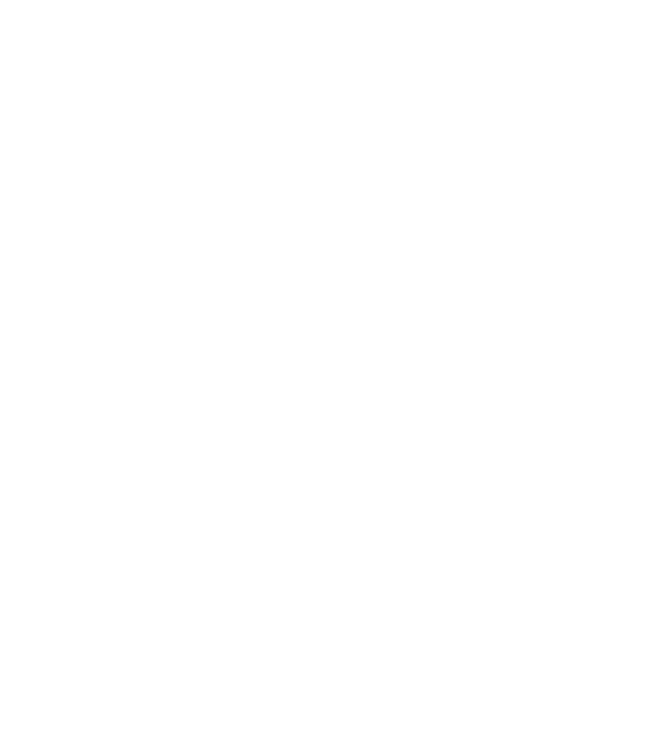
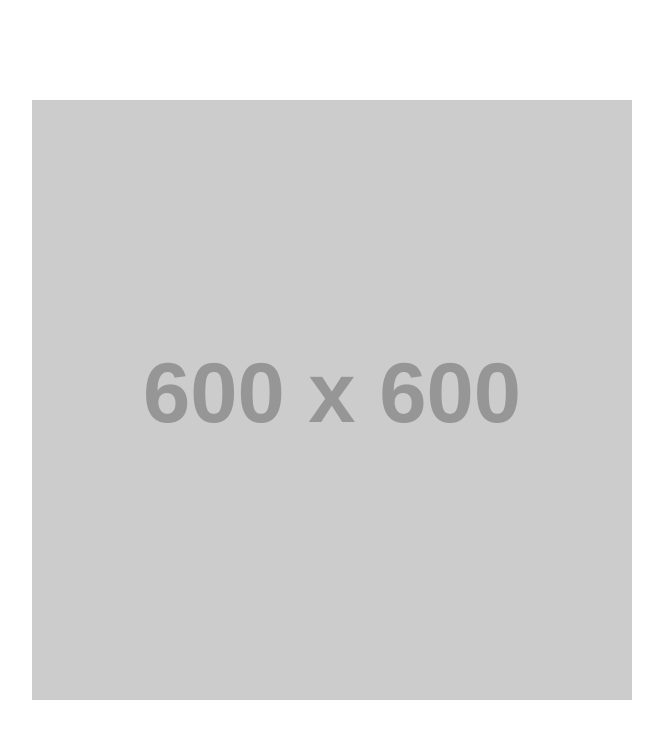
Before and after one commit to BenPrt/see-me-scrolling, a Vue app: page / in a window 1280 px wide. Shown: the top 738 px of the page, without its empty margins (308-971 px from the left). Built offline with nearby package versions, Linux system fonts and the light colour scheme.

Commit message:
Added square generation with z-index management

```diff
--- a/src/App.vue
+++ b/src/App.vue
@@ -1,5 +1,14 @@
 <template>
-  <div id="app"> </div>
+  <div id="app">
+    <div id="img-scroll">
+      <div id="img-stack">
+        <div class="img-container" v-for="picture in pictures" v-bind:key="picture.id"
+        v-bind:style="getStyle(pictures, picture)">
+          <img class="img-element" v-bind:src="`https://via.placeholder.com/${picture.size}`"/>
+        </div>
+      </div>
+    </div>
+  </div>
 </template>
 
 <script lang="ts">
@@ -8,8 +17,36 @@
 export default Vue.extend({
   name: 'app',
   data: () => ({
+    pictures: [
+      {
+        id: 0,
+        size: 600,
+      },
+      {
+        id: 1,
+        size: 300,
+      },
+      {
+        id: 2,
+        size: 500,
+      },
+      {
+        id: 3,
+        size: 200,
+      },
+      {
+        id: 4,
+        size: 400,
+      },
+    ],
   }),
   methods: {
+    getStyle: (pictures: [], picture: any) => {
+      const index: number = pictures.length - picture.id;
+      return {
+        zIndex: index,
+      };
+    },
   },
   mounted() {
   },
@@ -19,4 +56,21 @@
 </script>
 
 <style lang="scss">
+#img-stack {
+  position: relative;
+
+  .img-container {
+    position: fixed;
+    height: 100vh;
+    width: 100%;
+    top: 0;
+    left: 0;
+    .img-element{
+      position: absolute;
+      top: 50%;
+      left: 50%;
+      transform: translate(-50%, -50%);
+    }
+  }
+}
 </style>
--- a/src/assets/styles.scss
+++ b/src/assets/styles.scss
@@ -0,0 +1,15 @@
+* {
+  margin: 0;
+  padding: 0;
+  border: 0;
+  font-size: 100%;
+  font: inherit;
+  vertical-align: baseline;
+}
+
+.ios .screen ::-webkit-scrollbar,
+::-webkit-scrollbar {
+  height: 0 !important;
+  width: 0 !important;
+  display: none;
+}
```
